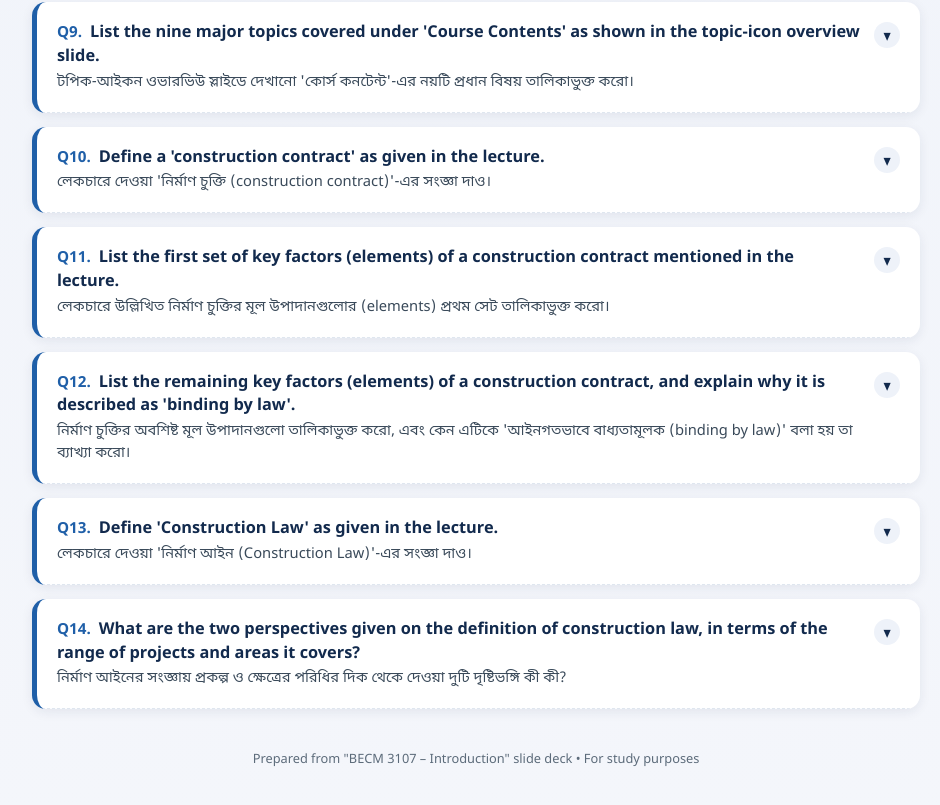
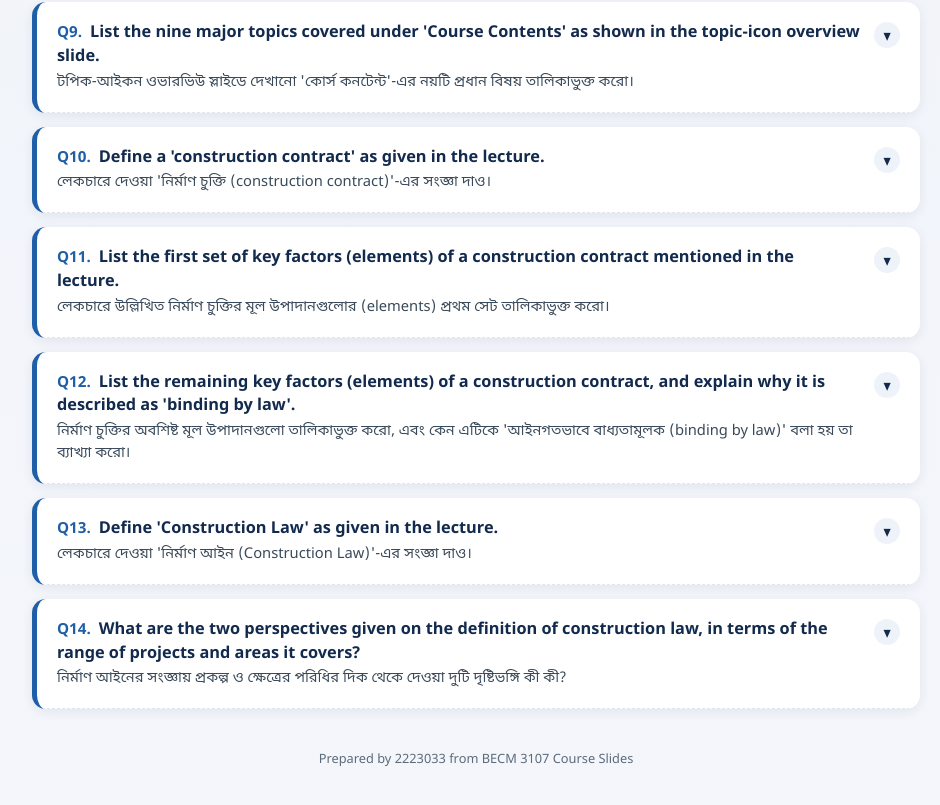
Before and after one commit to kirohan/BECM-3107-Construction-Contract-and-Law-Oneshot-by-Arnob-23223007, a plain HTML site: page 01- Introduction - Arnob.html in a window 1280 px wide. Shown: the part 1243-2048 px from the top of the page, without its empty margins (164-1104 px from the left). Drawn offline with Linux system fonts and the light colour scheme.

Commit message:
Update 01- Introduction - Arnob.html

```diff
--- a/01- Introduction - Arnob.html
+++ b/01- Introduction - Arnob.html
@@ -258,7 +258,7 @@
   <div id="qaContainer"></div>
 </div>
 
-<footer>Prepared from "BECM 3107 – Introduction" slide deck • For study purposes</footer>
+<footer>Prepared by 2223033 from BECM 3107 Course Slides</footer>
 
 <script>
 const qaData = [
```
